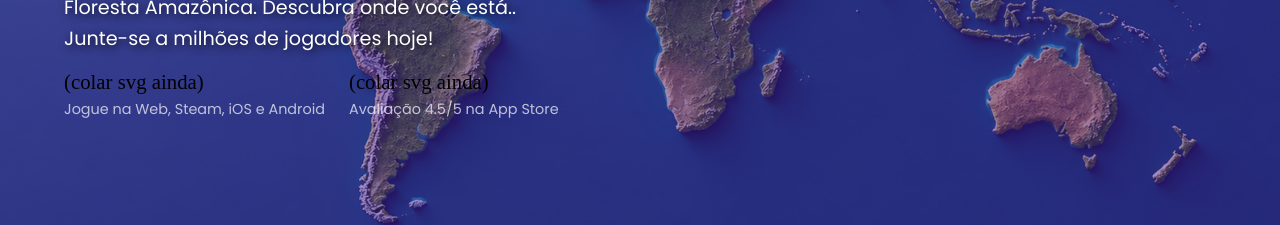
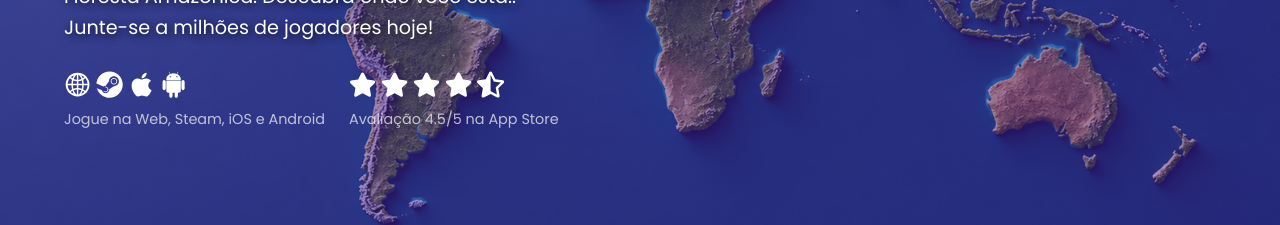
Before and after one commit to 4tevoo/projeto-em-grupo-react-web-geowatch2, a React (Vite) app: page /main in a window 1280 px wide. Shown: the part 446-671 px from the top of the page. Built offline with nearby package versions, Linux system fonts and the light colour scheme; no server answers.

Commit message:
Adicionando SVG no primeiro bloco e estilizando

```diff
--- a/src/components/Main/Blocos/OitavoBloco.jsx
+++ b/src/components/Main/Blocos/OitavoBloco.jsx
@@ -38,7 +38,7 @@ export default function OitavoBloco() {
                     R. Afrânio Melo Franco, 333 - 313 - Quitandinha,<br />
                     Petrópolis - RJ,<br />
                     25651-000<br /><br />
-                    © 2026 GeoWatch
+                    © 2026 GeoWatch 2
                 </RodapeInfo>
             </div>
 
--- a/src/components/Main/Blocos/PrimeiroBloco.jsx
+++ b/src/components/Main/Blocos/PrimeiroBloco.jsx
@@ -3,6 +3,12 @@ import Fundo from "../../../assets/continentes.png"
 import Logo from "../../../assets/logo.png"
 import { colors } from "../../../pages/Main/style";
 import CardLogin from "../CardLogin";
+import { DiAndroid } from "react-icons/di";
+import { FaApple } from "react-icons/fa";
+import { FaSteam } from "react-icons/fa";
+import { AiOutlineGlobal } from "react-icons/ai";
+import { FaStar } from "react-icons/fa";
+import { FaStarHalfAlt } from "react-icons/fa";
 
 export default function PrimeiroBloco() {
     return (
@@ -19,16 +25,23 @@ export default function PrimeiroBloco() {
 
                 <InfoPlataformas style={{marginTop: '0.8rem', gap: '1.5rem'}}>
                     <div>
-                        <span style={{fontSize: '1.3rem'}}>
-                            (colar svg ainda)
+                        <span style={{ fontSize: '1.7rem', color: colors.white, display: 'flex', gap: '0.3rem', marginBottom: '0.7rem', marginTop: '0.7rem'}}>
+                            <AiOutlineGlobal />
+                            <FaSteam />
+                            <FaApple />
+                            <DiAndroid />
                         </span>
                         <InfoTexto style={{fontSize: '0.9rem'}}>
                             Jogue na Web, Steam, iOS e Android
                         </InfoTexto>
                     </div>
                     <div>
-                        <span style={{fontSize:'1.3rem'}}>
-                            (colar svg ainda)
+                        <span style={{ fontSize: '1.7rem', color: colors.white, display: 'flex', gap: '0.3rem', marginBottom: '0.7rem', marginTop: '0.7rem'}}>
+                            <FaStar />
+                            <FaStar />
+                            <FaStar />
+                            <FaStar />
+                            <FaStarHalfAlt />
                         </span>
                         <InfoTexto style={{fontSize: '0.9rem'}}>
                             Avaliação 4.5/5 na App Store
```
